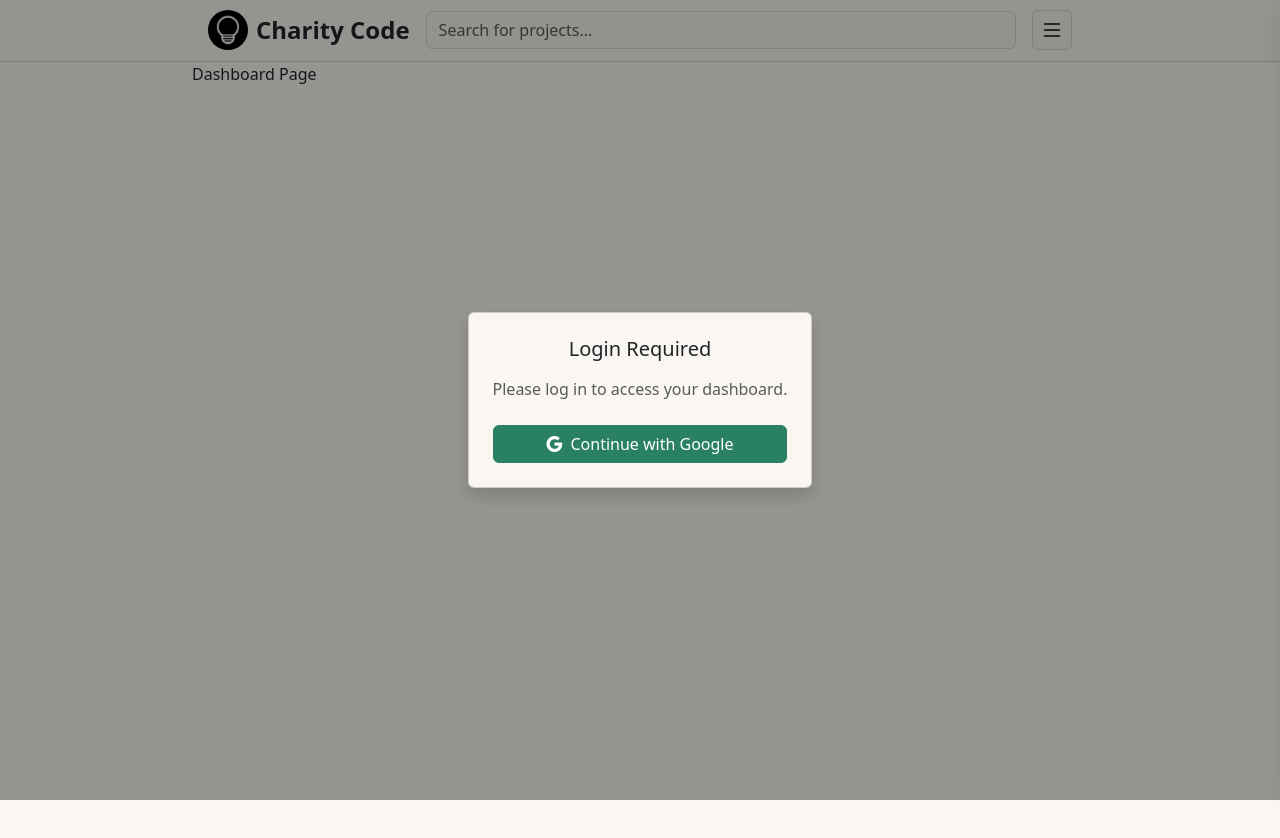
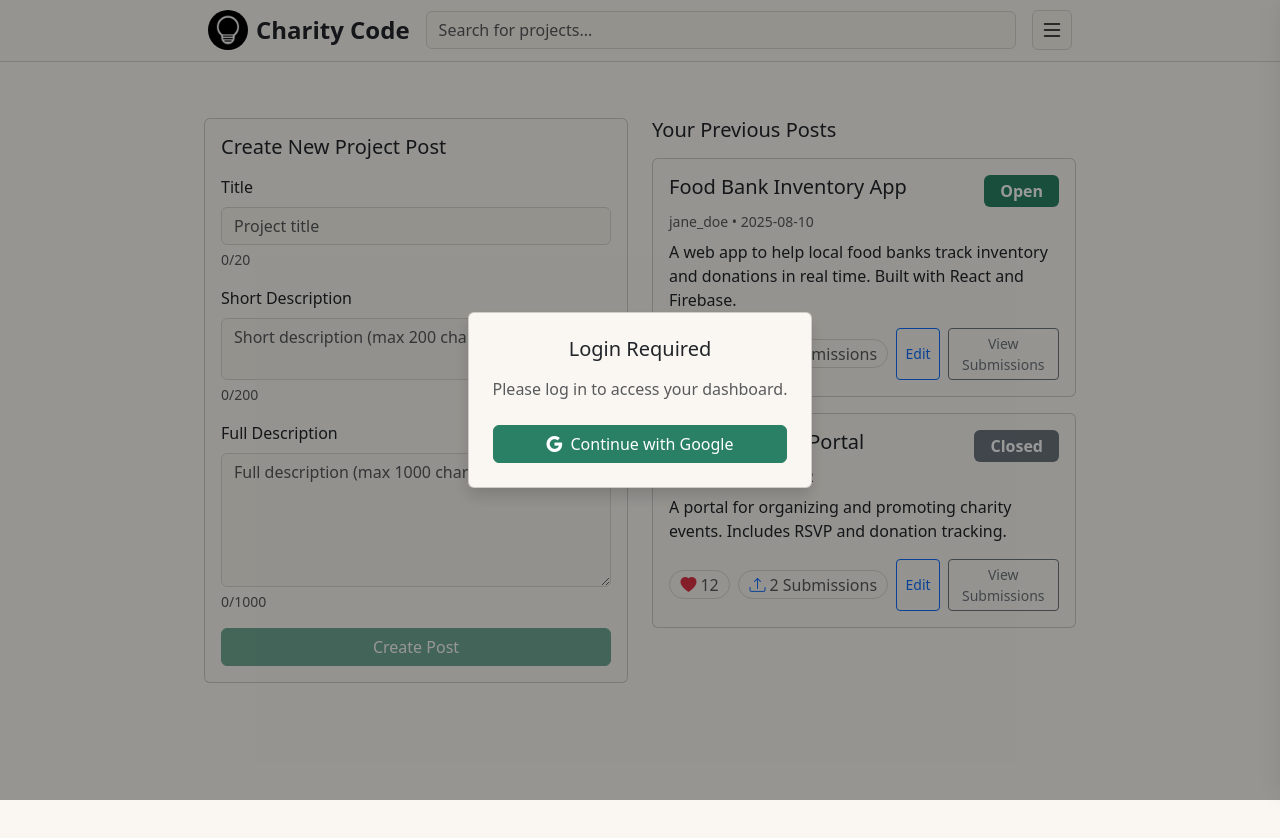
Before and after one commit to 43110JOSHUA/CharityCode, a Next.js app: page /dashboard in a window 1280 px wide. Shown: the top 838 px of the page. Built offline with nearby package versions, Linux system fonts and the light colour scheme; no server answers.

Commit message:
Added temp dashboard layout

```diff
--- /dev/null
+++ b/app/components/dashboard/CreatePost.tsx
@@ -0,0 +1,57 @@
+"use client";
+import React, { useState } from "react";
+
+const CreatePost: React.FC = () => {
+  const [title, setTitle] = useState("");
+  const [shortDesc, setShortDesc] = useState("");
+  const [fullDesc, setFullDesc] = useState("");
+
+  return (
+    <div className="card mb-4 bg-tan">
+      <div className="card-body">
+        <h5 className="card-title mb-3">Create New Project Post</h5>
+        <div className="mb-3">
+          <label className="form-label">Title</label>
+          <input
+            type="text"
+            className="form-control bg-dark-tan border-border-tan"
+            maxLength={20}
+            value={title}
+            onChange={(e) => setTitle(e.target.value)}
+            placeholder="Project title"
+          />
+          <div className="form-text">{title.length}/20</div>
+        </div>
+        <div className="mb-3">
+          <label className="form-label">Short Description</label>
+          <textarea
+            className="form-control bg-dark-tan border-border-tan"
+            maxLength={200}
+            rows={2}
+            value={shortDesc}
+            onChange={(e) => setShortDesc(e.target.value)}
+            placeholder="Short description (max 200 chars)"
+          />
+          <div className="form-text">{shortDesc.length}/200</div>
+        </div>
+        <div className="mb-3">
+          <label className="form-label">Full Description</label>
+          <textarea
+            className="form-control bg-dark-tan border-border-tan"
+            maxLength={1000}
+            rows={5}
+            value={fullDesc}
+            onChange={(e) => setFullDesc(e.target.value)}
+            placeholder="Full description (max 1000 chars)"
+          />
+          <div className="form-text">{fullDesc.length}/1000</div>
+        </div>
+        <button className="btn btn-light-green w-100" disabled>
+          Create Post
+        </button>
+      </div>
+    </div>
+  );
+};
+
+export default CreatePost;
--- /dev/null
+++ b/app/components/dashboard/OldPost.tsx
@@ -0,0 +1,89 @@
+import React from "react";
+
+interface OldPost {
+  id: string;
+  title: string;
+  status: "Open" | "Closed";
+  likes: number;
+  description: string;
+  username: string;
+  datePosted: string;
+  submissionCount: number;
+}
+
+const samplePosts: OldPost[] = [
+  {
+    id: "1",
+    title: "Food Bank Inventory App",
+    status: "Open",
+    likes: 23,
+    description:
+      "A web app to help local food banks track inventory and donations in real time. Built with React and Firebase.",
+    username: "jane_doe",
+    datePosted: "2025-08-10",
+    submissionCount: 5,
+  },
+  {
+    id: "2",
+    title: "Charity Events Portal",
+    status: "Closed",
+    likes: 12,
+    description:
+      "A portal for organizing and promoting charity events. Includes RSVP and donation tracking.",
+    username: "jane_doe",
+    datePosted: "2025-07-22",
+    submissionCount: 2,
+  },
+];
+
+const OldPosts: React.FC = () => (
+  <div>
+    <h5 className="mb-3">Your Previous Posts</h5>
+    <div className="row">
+      {samplePosts.map((post) => (
+        <div className="col-12 mb-3" key={post.id}>
+          <div className="card w-100 bg-tan">
+            <div className="card-body">
+              <div className="d-flex justify-content-between align-items-top gap-2 mb-2">
+                <div className="d-flex flex-wrap gap-2">
+                  <h5 className="card-title text-start mb-0">{post.title}</h5>
+                  <span className="text-muted text-start small mt-1">
+                    {post.username} • {post.datePosted}
+                  </span>
+                </div>
+                <span
+                  className={`badge px-3 py-2 fs-6 mb-auto ${
+                    post.status === "Open" ? "bg-light-green" : "bg-secondary"
+                  }`}
+                >
+                  {post.status}
+                </span>
+              </div>
+              <p className="card-text text-start mb-2">{post.description}</p>
+              <div className="d-flex align-items-center gap-2 mt-3">
+                <span className="badge rounded-pill border border-border-tan text-muted fw-normal d-flex align-items-center gap-1 fs-6">
+                  <i className="bi bi-heart-fill text-danger"></i>
+                  {post.likes}
+                </span>
+                <span className="badge rounded-pill border border-border-tan text-muted fw-normal d-flex align-items-center gap-1 fs-6">
+                  <i className="bi bi-upload text-primary"></i>{" "}
+                  {post.submissionCount} Submissions
+                </span>
+                <div className="ms-auto d-flex gap-2">
+                  <button className="btn btn-sm btn-outline-primary">
+                    Edit
+                  </button>
+                  <button className="btn btn-sm btn-outline-secondary">
+                    View Submissions
+                  </button>
+                </div>
+              </div>
+            </div>
+          </div>
+        </div>
+      ))}
+    </div>
+  </div>
+);
+
+export default OldPosts;
--- a/app/dashboard/page.tsx
+++ b/app/dashboard/page.tsx
@@ -3,15 +3,26 @@
 import PageBorder from "../components/PageBorder";
 import LoginCard from "../components/auth/LoginCard";
 import { useAuth } from "../../context/auth";
+import CreatePost from "../components/dashboard/CreatePost";
+import OldPost from "../components/dashboard/OldPost";
 
 export default function Dashboard() {
   const auth = useAuth();
 
   return (
-    <div className="bg-light-tan vh-100">
+    <div className="bg-light-tan min-vh-100">
       <PageBorder>
         {!auth?.currentUser && <LoginCard />}
-        <div>Dashboard Page</div>
+        <div className="container py-5">
+          <div className="row pt-2">
+            <div className="col-12 col-md-6">
+              <CreatePost />
+            </div>
+            <div className="col-12 col-md-6">
+              <OldPost />
+            </div>
+          </div>
+        </div>
       </PageBorder>
     </div>
   );
--- a/app/explore/page.tsx
+++ b/app/explore/page.tsx
@@ -3,7 +3,7 @@ import ProjectPost from "../components/posts/ProjectPost";
 
 export default function Explore() {
   return (
-    <div className="bg-light-tan vh-100">
+    <div className="bg-light-tan min-vh-100">
       <PageBorder>
         <div className="text-center border-bottom pt-5 py-2">
           <h3>Explore 2 Project Ideas</h3>
```
